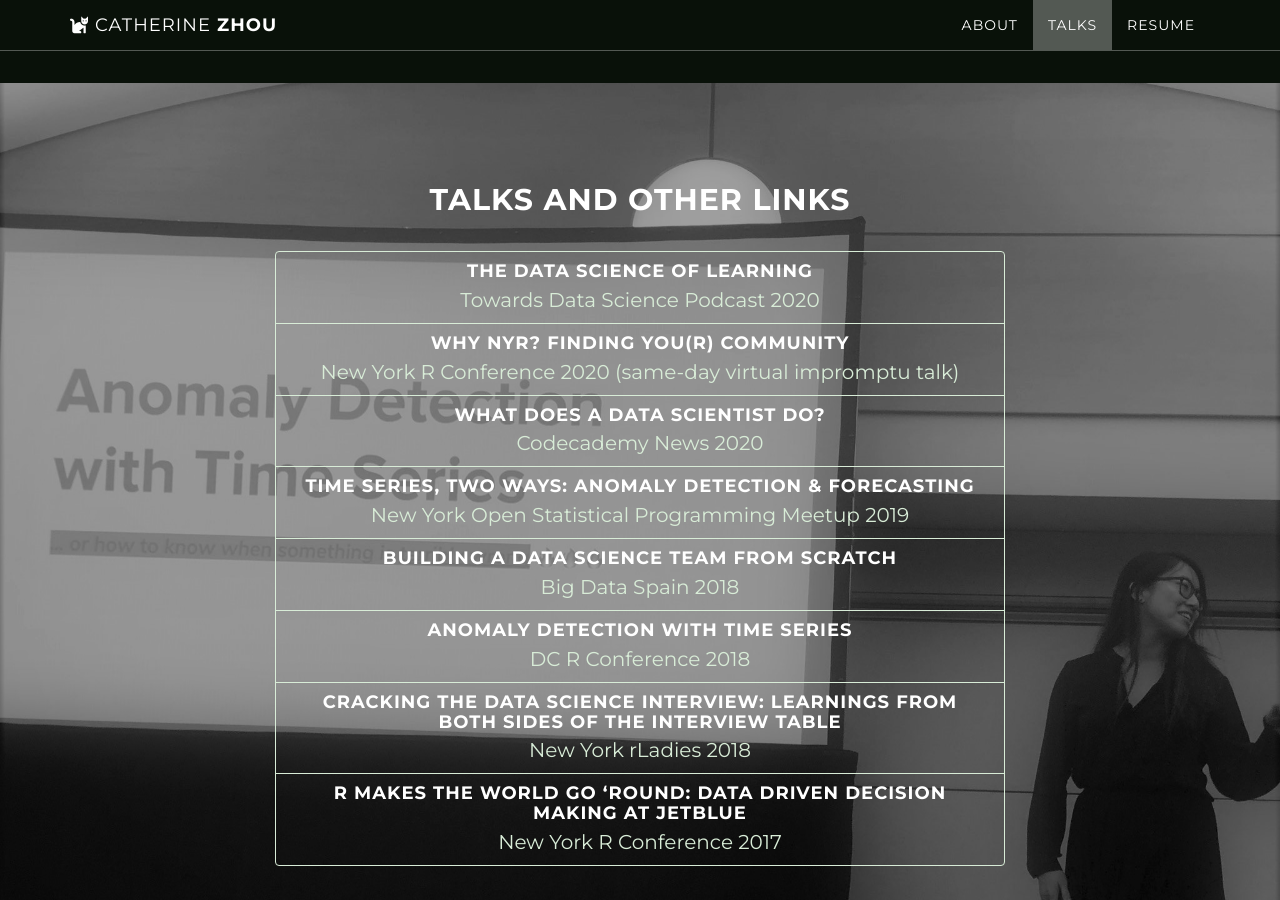
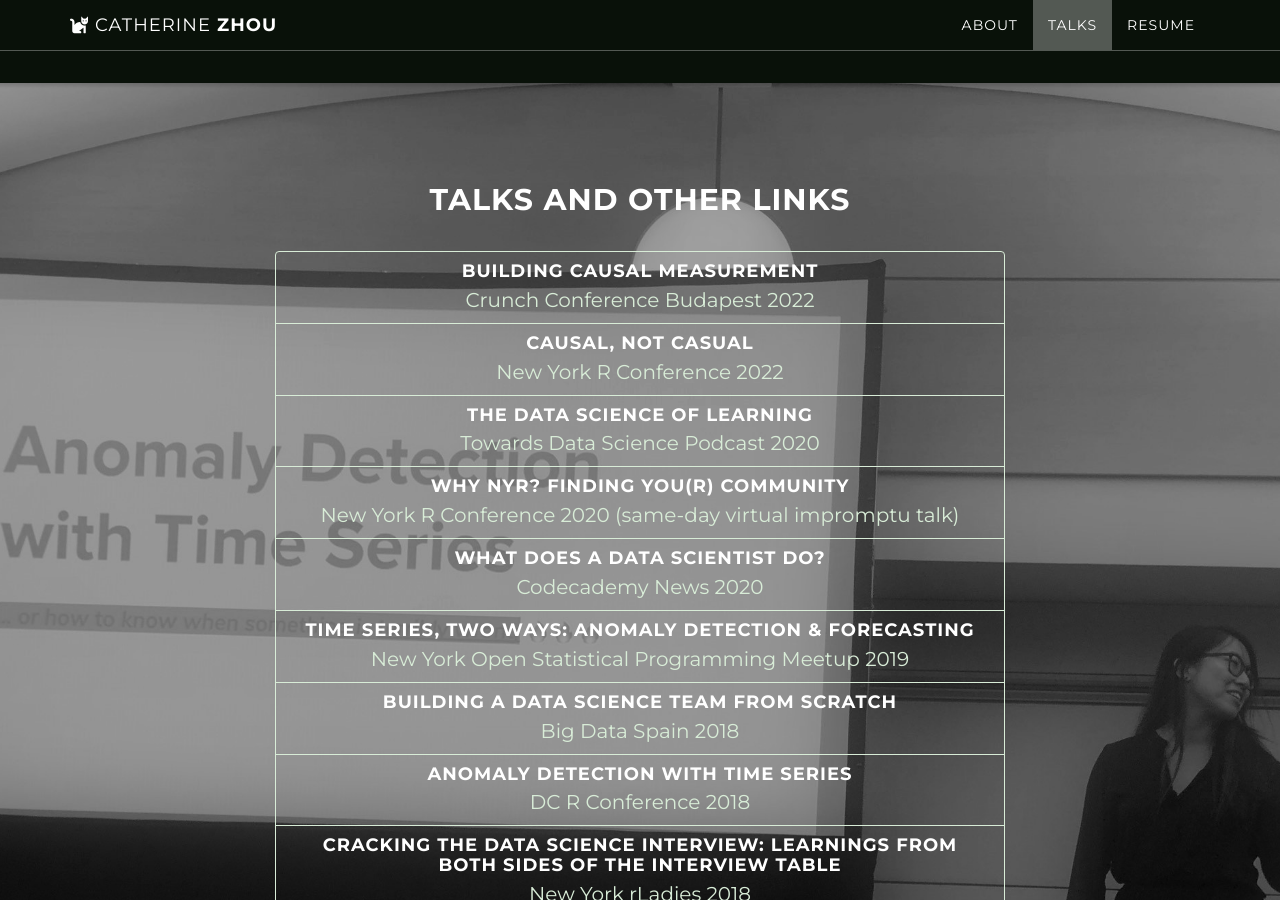
Before and after one commit to cattystats/cattystats.github.io, a Jekyll site: the page built from index.html, in a window 1280 px wide and 900 px high, scrolled down 1713 px. Built offline with Jekyll 4.4.1, drawn with Linux system fonts in a browser that asks for light colours; nearby versions of some CDN libraries.

Commit message:
Update _config.yml
2022 updates

```diff
--- a/_config.yml
+++ b/_config.yml
@@ -17,7 +17,7 @@ footer: Your Website
 google_analytics: UA-131311056-1
 
 # resume pdf public link in google drive
-google-drive-resume-file-id: 14tgGi85z1oxJJBBvLNhCNJV4oSzAvNc2
+google-drive-resume-file-id: 1MisqTTR58mnMXwELqI5pjZKG4ibP54M-
 
 # Social networks usernames
 social:
@@ -29,6 +29,12 @@ social:
     url: https://www.linkedin.com/in/zhoucatherine/
 
 talks:
+  - title: "Building Causal Measurement"
+    venue-publication: Crunch Conference Budapest 2022
+    url: https://youtu.be/onuBAYLGrVI?si=-cTpKmOHA1XGBnzm
+  - title: "Causal, Not Casual"
+    venue-publication: New York R Conference 2022
+    url: https://youtu.be/mJb74u6Svio?si=3KQxwDuax2qzsBUX
   - title: "The Data Science of Learning"
     venue-publication: Towards Data Science Podcast 2020
     url: https://towardsdatascience.com/the-data-science-of-learning-e8a5a960f746
```
